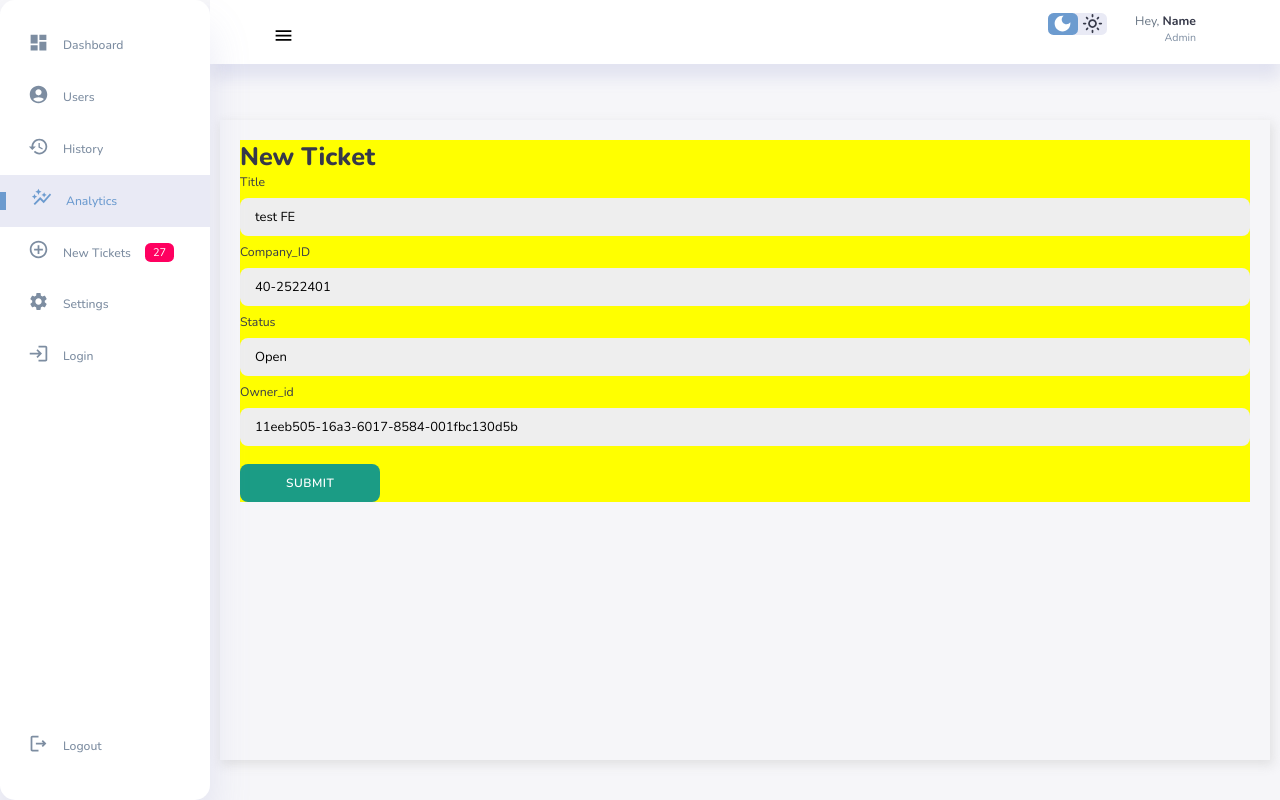
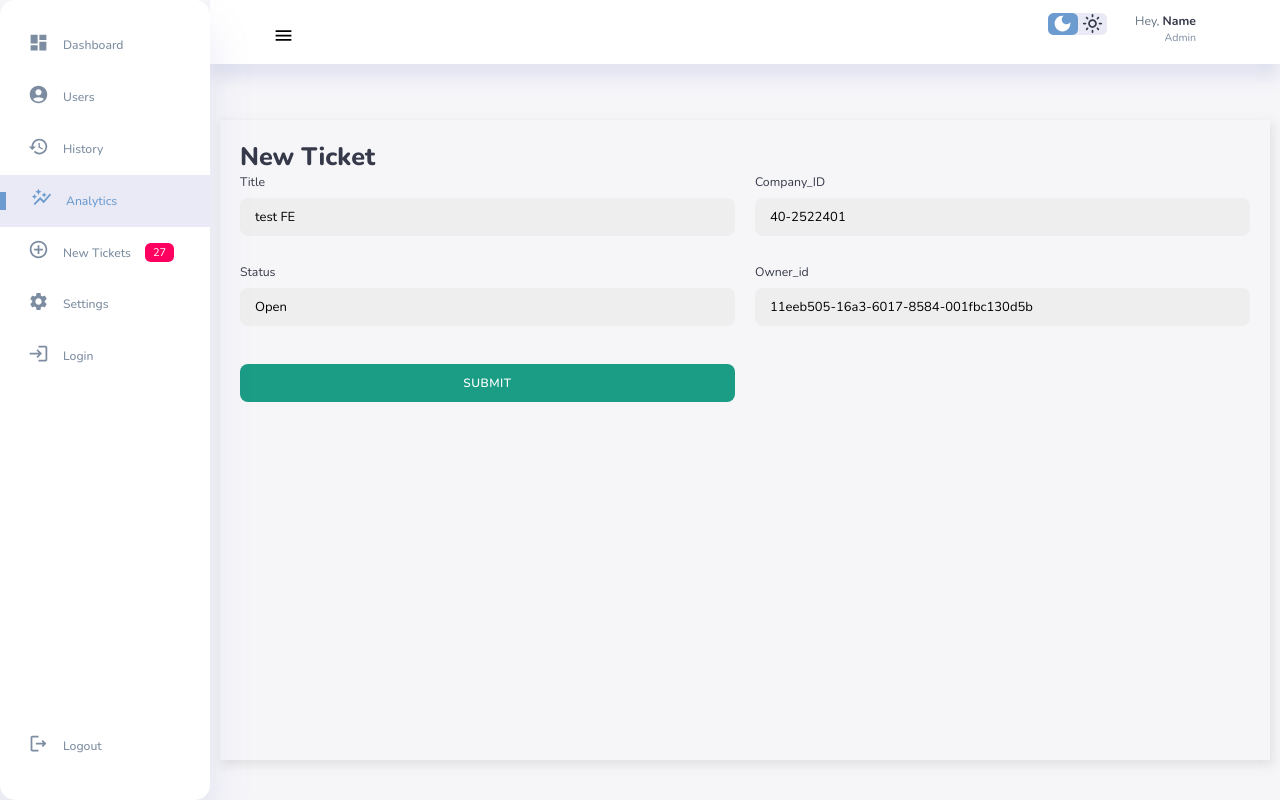
Before and after one commit to TATAPS/ticketty, a React (Vite) app in the folder frontend/: page /addticket in a window 1280 px wide. Built offline with nearby package versions, Linux system fonts and the light colour scheme.

Commit message:
complete add ticket

```diff
--- a/frontend/src/crud/AddTicket.css
+++ b/frontend/src/crud/AddTicket.css
@@ -1,5 +1,7 @@
-.ticket-details {
-  background-color: yellow;
+.ticket-details form {
+  display: grid; /* to use css-grid */
+  grid-template-columns: 1fr 1fr; /* creates 2 columns */
+  gap: 20px; /* creates a gap between the columns and rows */
 }
 
 .ticket-details button {
```
